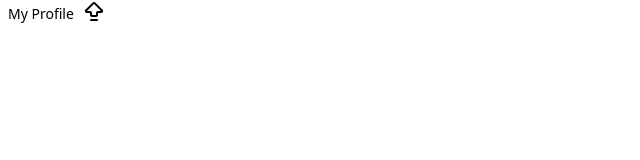
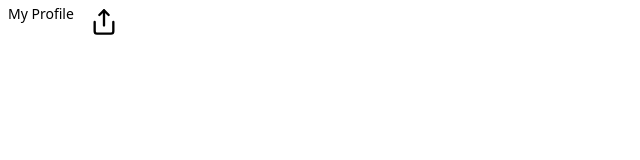
Before and after one commit to boon4681/artcon-ui, a SvelteKit app: page / in a window 1280 px wide. Shown: the top 160 px of the page, without its empty margins (0-640 px from the left). Built offline with nearby package versions, Linux system fonts and the light colour scheme.

Commit message:
update:ButtonIcon

```diff
--- a/src/routes/+page.svelte
+++ b/src/routes/+page.svelte
@@ -1,11 +1,11 @@
 <script>
     import MenuButton from "$lib/components/artcon/menu-button/menu-button.svelte";
     //@ts-ignore
-    import { ArrowBigUpDash } from 'lucide-svelte';
+    import { Share } from 'lucide-svelte';
 </script>
 
 
 <div class="flex">
     <MenuButton></MenuButton>
-    <ArrowBigUpDash class='hover:border'/>
+    <Share  class='hover:bg-[#E9E9E9] w-[44px] h-[44px] p-2 rounded-lg'/>
 </div>
```
